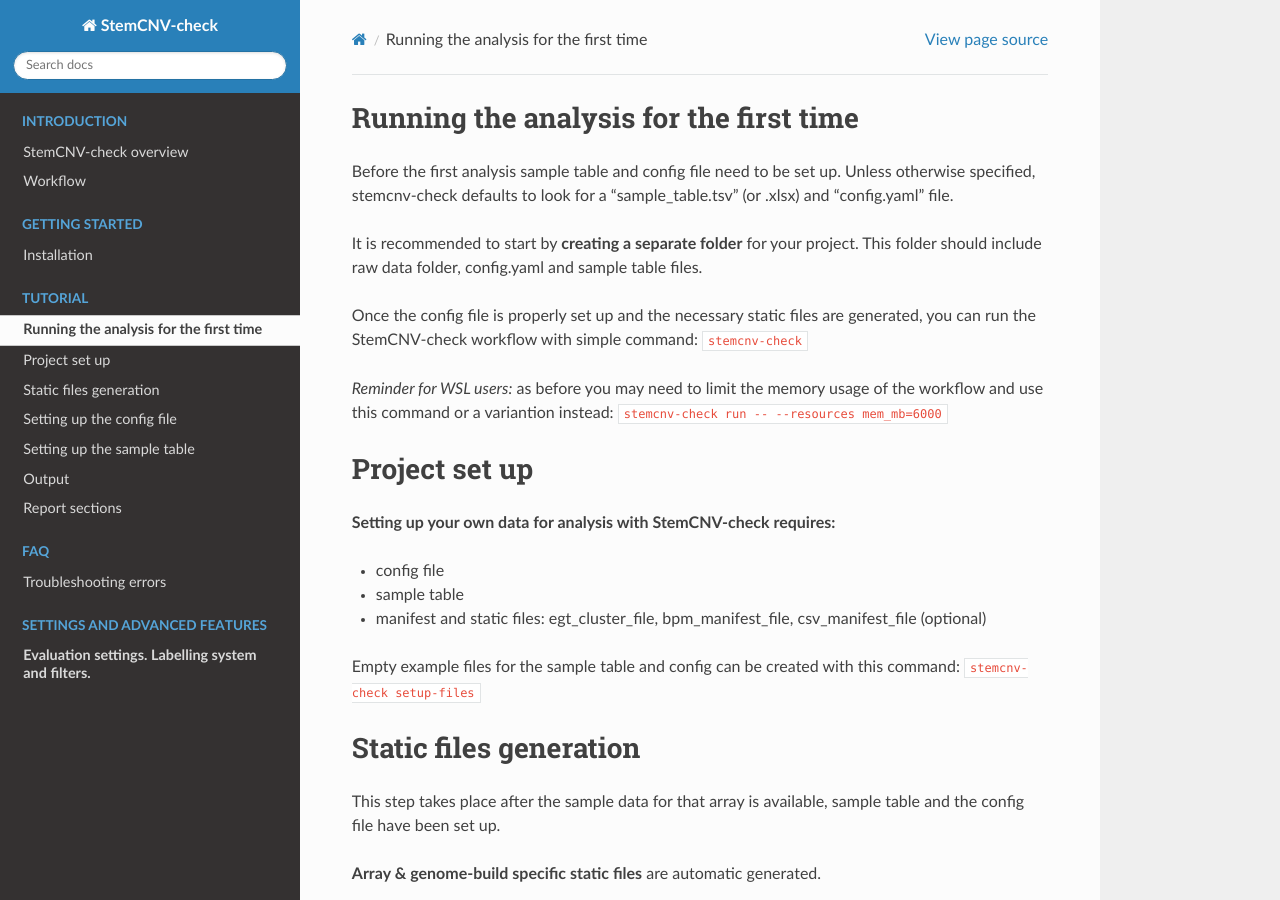
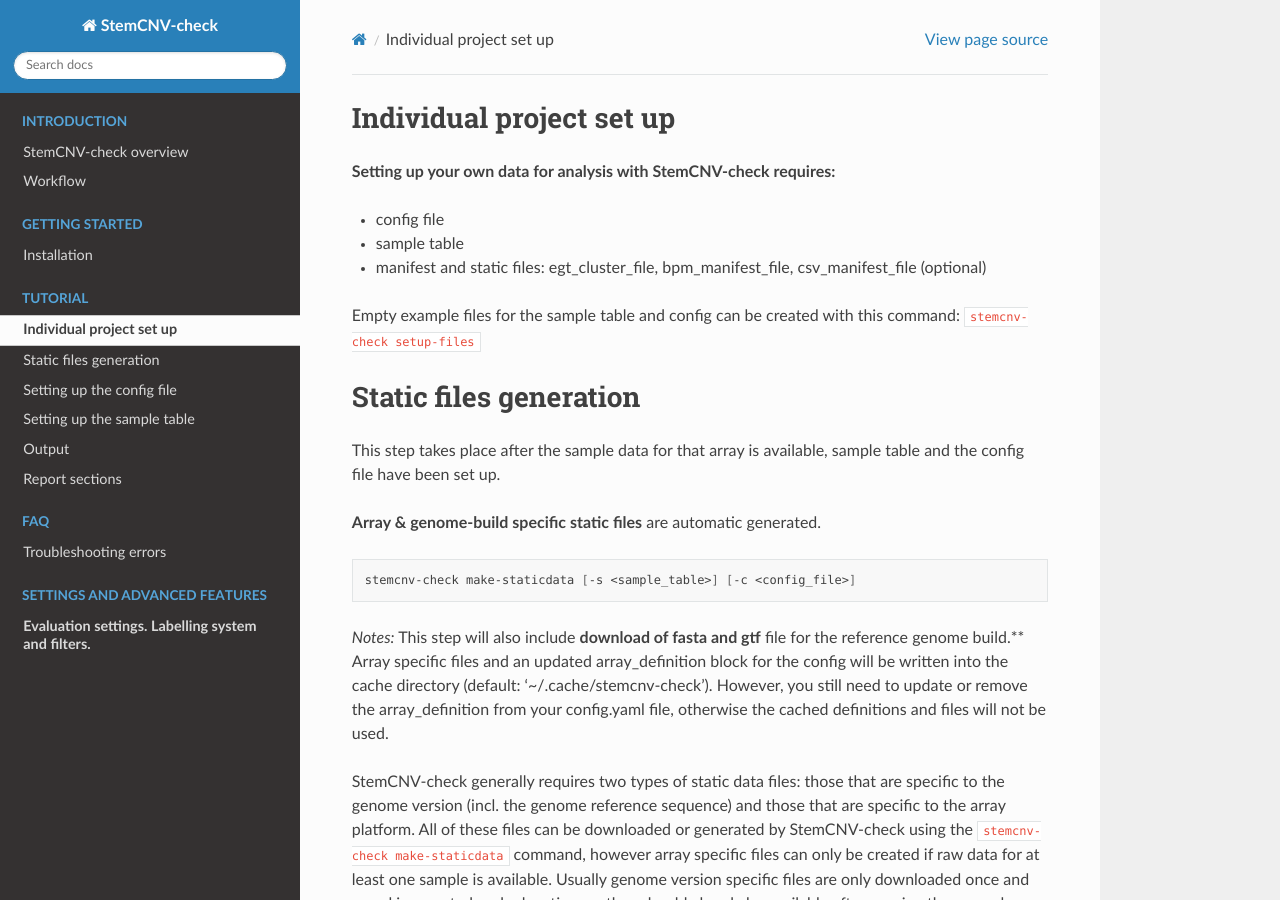
Before and after one commit to bihealth/StemCNV-check, a Sphinx documentation site: the page built from docs/source/setup_project.rst, in a window 1280 px wide and 900 px high. Built offline with Sphinx 7.4.7 and the Read the Docs theme 3.1.0, drawn with Linux system fonts in a browser that asks for light colours; pages that are not in the unit, such as notebooks, are missing from menus.

Commit message:
Update setup_project.rst

```diff
--- a/docs/source/setup_project.rst
+++ b/docs/source/setup_project.rst
@@ -1,18 +1,5 @@
-Running the analysis for the first time
-============
 
-Before the first analysis sample table and config file need to be set up. Unless otherwise specified, stemcnv-check defaults to look for a "sample_table.tsv" (or .xlsx) and "config.yaml" file.
-
-It is recommended to start by **creating a separate folder** for your project. This folder should include raw data folder, config.yaml and sample table files.
-
-Once the config file is properly set up and the necessary static files are generated, you can run the StemCNV-check
-workflow with simple command:
-``stemcnv-check``
-
-*Reminder for WSL users:* as before you may need to limit the memory usage of the workflow
-and use this command or a variantion instead: ``stemcnv-check run -- --resources mem_mb=6000``
-
-Project set up
+Individual project set up
 ============
 
 **Setting up your own data for analysis with StemCNV-check requires:**
```
